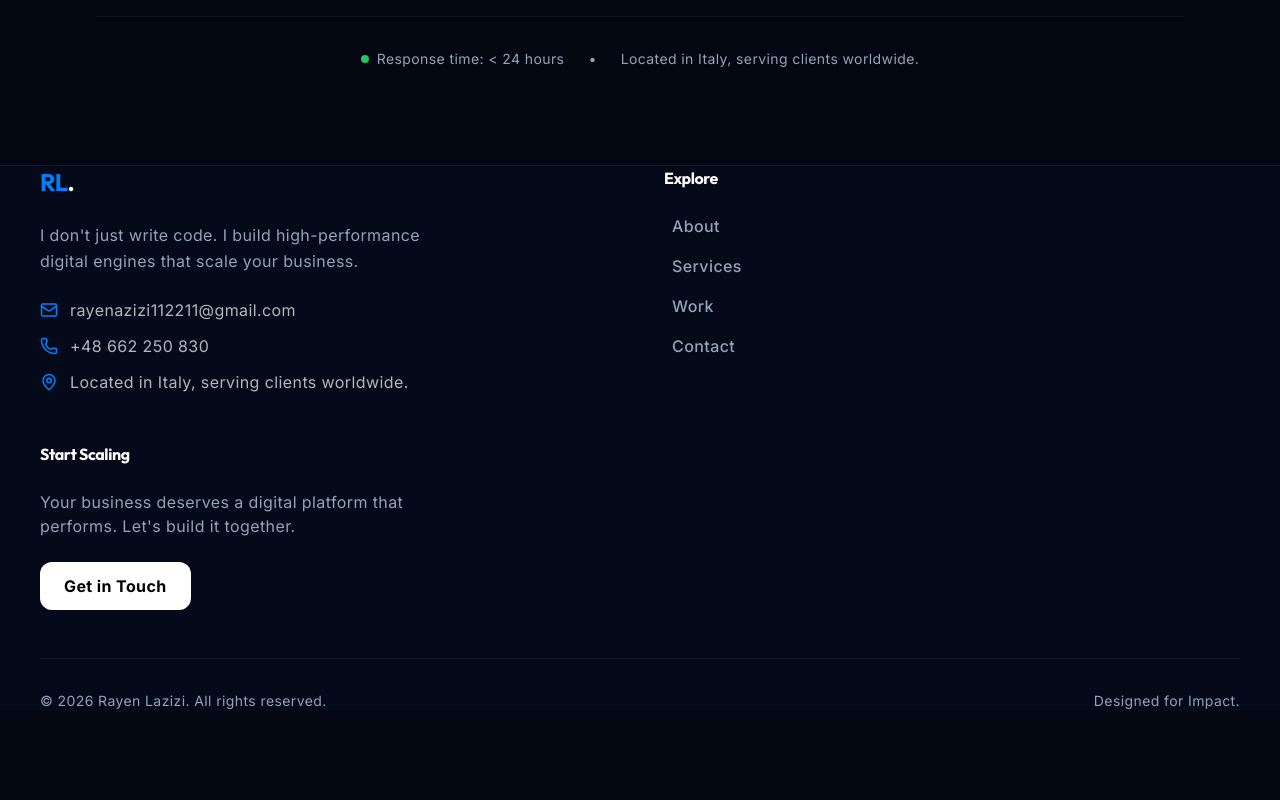
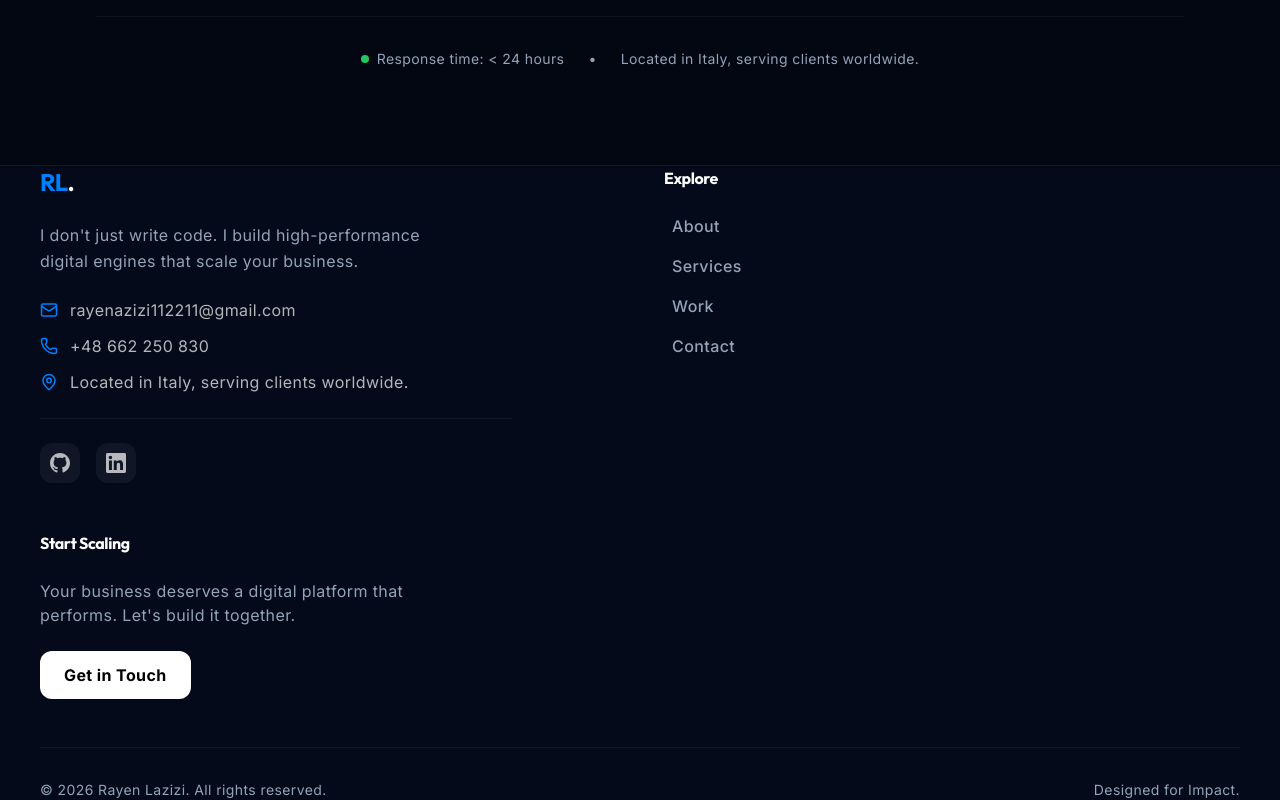
Before and after one commit to rayen112211/rayen1, a React (Create React App) app in the folder frontend/: page / in a window 1280 px wide. Shown: the part 6209-7009 px from the top of the page. Before the commit the page ends 6920 px from the top, so only its background shows below. Built offline with nearby package versions, Linux system fonts and the light colour scheme.

Commit message:
feat: add GitHub and LinkedIn social links to footer and update README

```diff
--- a/frontend/src/components/layout/Footer.jsx
+++ b/frontend/src/components/layout/Footer.jsx
@@ -60,6 +60,32 @@
                 <span>{t.contact.location}</span>
               </div>
             </div>
+
+            {/* Social Links */}
+            <div className="flex items-center gap-4 mt-6 pt-6 border-t border-white/5">
+              <a
+                href={developerInfo.socials.github}
+                target="_blank"
+                rel="noopener noreferrer"
+                className="group flex items-center justify-center w-10 h-10 rounded-lg bg-white/5 hover:bg-primary transition-all duration-300"
+                aria-label="GitHub"
+              >
+                <svg className="w-5 h-5 text-white/70 group-hover:text-white transition-colors" fill="currentColor" viewBox="0 0 24 24">
+                  <path d="M12 0c-6.626 0-12 5.373-12 12 0 5.302 3.438 9.8 8.207 11.387.599.111.793-.261.793-.577v-2.234c-3.338.726-4.033-1.416-4.033-1.416-.546-1.387-1.333-1.756-1.333-1.756-1.089-.745.083-.729.083-.729 1.205.084 1.839 1.237 1.839 1.237 1.07 1.834 2.807 1.304 3.492.997.107-.775.418-1.305.762-1.604-2.665-.305-5.467-1.334-5.467-5.931 0-1.311.469-2.381 1.236-3.221-.124-.303-.535-1.524.117-3.176 0 0 1.008-.322 3.301 1.23.957-.266 1.983-.399 3.003-.404 1.02.005 2.047.138 3.006.404 2.291-1.552 3.297-1.23 3.297-1.23.653 1.653.242 2.874.118 3.176.77.84 1.235 1.911 1.235 3.221 0 4.609-2.807 5.624-5.479 5.921.43.372.823 1.102.823 2.222v3.293c0 .319.192.694.801.576 4.765-1.589 8.199-6.086 8.199-11.386 0-6.627-5.373-12-12-12z" />
+                </svg>
+              </a>
+              <a
+                href={developerInfo.socials.linkedin}
+                target="_blank"
+                rel="noopener noreferrer"
+                className="group flex items-center justify-center w-10 h-10 rounded-lg bg-white/5 hover:bg-primary transition-all duration-300"
+                aria-label="LinkedIn"
+              >
+                <svg className="w-5 h-5 text-white/70 group-hover:text-white transition-colors" fill="currentColor" viewBox="0 0 24 24">
+                  <path d="M20.447 20.452h-3.554v-5.569c0-1.328-.027-3.037-1.852-3.037-1.853 0-2.136 1.445-2.136 2.939v5.667H9.351V9h3.414v1.561h.046c.477-.9 1.637-1.85 3.37-1.85 3.601 0 4.267 2.37 4.267 5.455v6.286zM5.337 7.433c-1.144 0-2.063-.926-2.063-2.065 0-1.138.92-2.063 2.063-2.063 1.14 0 2.064.925 2.064 2.063 0 1.139-.925 2.065-2.064 2.065zm1.782 13.019H3.555V9h3.564v11.452zM22.225 0H1.771C.792 0 0 .774 0 1.729v20.542C0 23.227.792 24 1.771 24h20.451C23.2 24 24 23.227 24 22.271V1.729C24 .774 23.2 0 22.222 0h.003z" />
+                </svg>
+              </a>
+            </div>
           </div>
 
           {/* Quick Links */}
--- a/frontend/src/components/seo/StructuredData.jsx
+++ b/frontend/src/components/seo/StructuredData.jsx
@@ -20,7 +20,8 @@
             "name": "Freelance"
         },
         "sameAs": [
-            // User requested to keep only Whatsapp/Email for now
+            "https://github.com/rayen112211",
+            "https://www.linkedin.com/in/rayen-azizi-5b97843a6/"
         ],
         "knowsAbout": [
             "React",
--- a/frontend/src/data/mock.js
+++ b/frontend/src/data/mock.js
@@ -10,8 +10,8 @@
   whatsapp: "+48 662 250 830",
   location: "Based in Florence, Italy • Available Globally",
   socials: {
-    github: "https://github.com/",
-    linkedin: "https://linkedin.com/"
+    github: "https://github.com/rayen112211",
+    linkedin: "https://www.linkedin.com/in/rayen-azizi-5b97843a6/"
   }
 };
 
```
Also changed, not shown: 1 other file (tests, documents, lock files or other folders).
